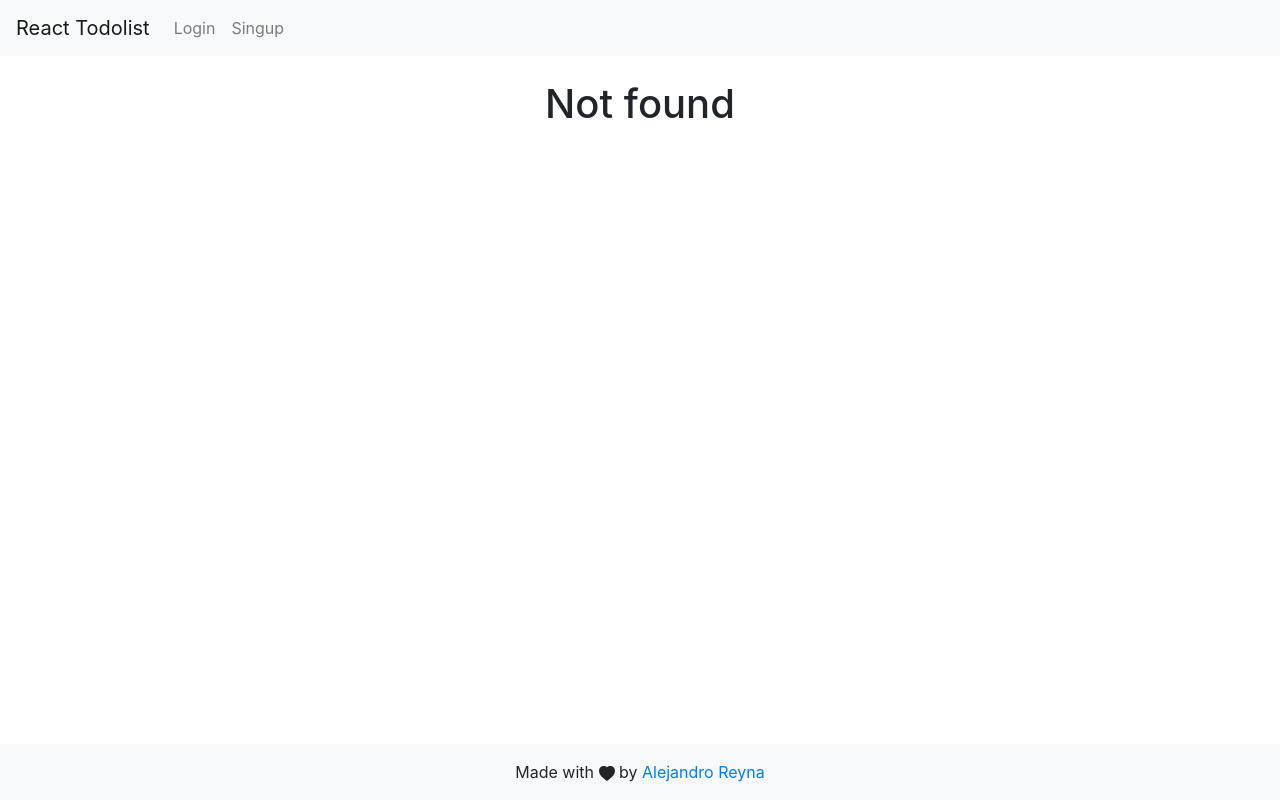
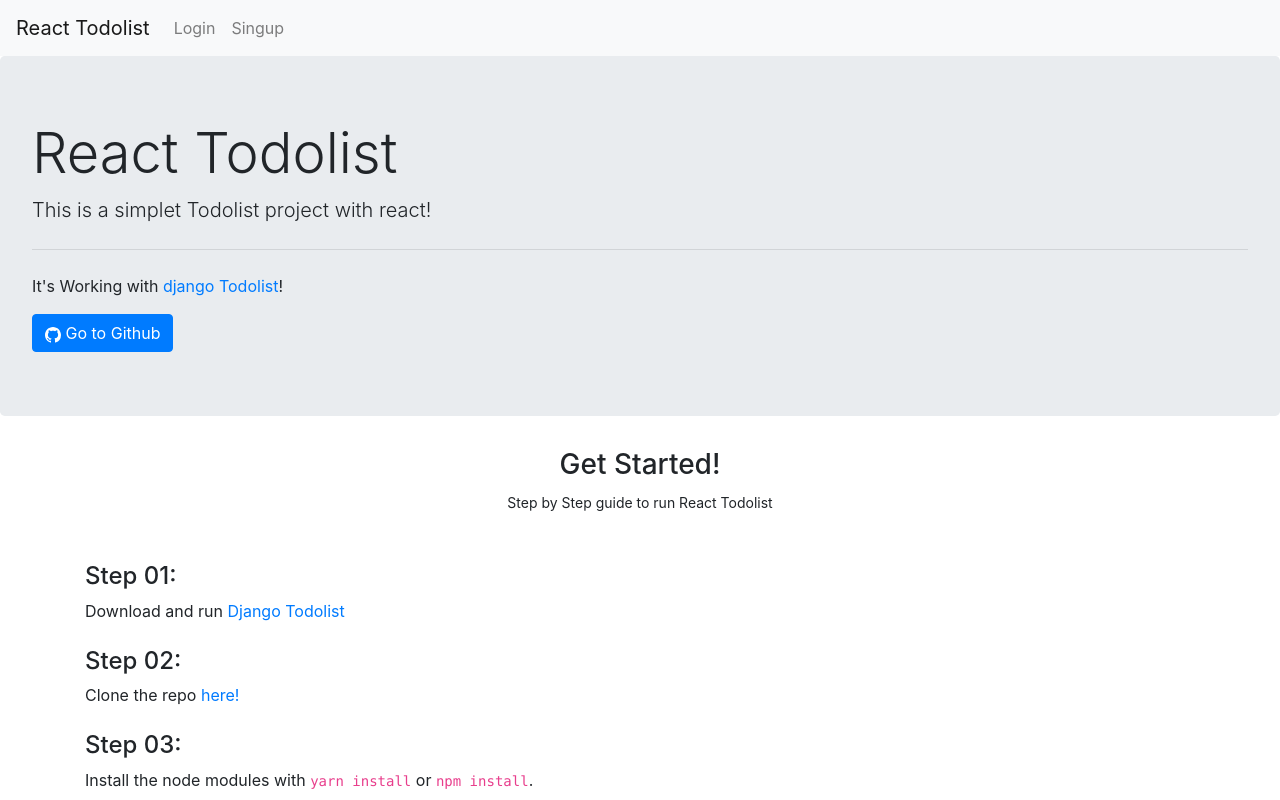
Before and after one commit to AleejandroReyna/react-todolist, a React (Create React App) app: page / in a window 1280 px wide. Before the commit this address had no page. Shown: the top 800 px of the page. Built offline with nearby package versions, Linux system fonts and the light colour scheme.

Commit message:
Update README

```diff
--- a/src/router.tsx
+++ b/src/router.tsx
@@ -35,6 +35,10 @@
                 }
             </AlertsContext.Consumer>
             <Switch>
+
+                <Route exact path="/">
+                    <Home />
+                </Route>
 
                 <OnlyPublicRoute path="/login/">
                     <AlertsContext.Consumer>
@@ -100,11 +104,9 @@
                         }
                     </AlertsContext.Consumer>
                 </PrivateRoute>
+
                 <Route path="*">
                     <NotFound />
-                </Route>
-                <Route exact path="/">
-                    <Home />
                 </Route>
             </Switch>
             <Footer />
```
Also changed, not shown: 1 other file (tests, documents, lock files or other folders).
